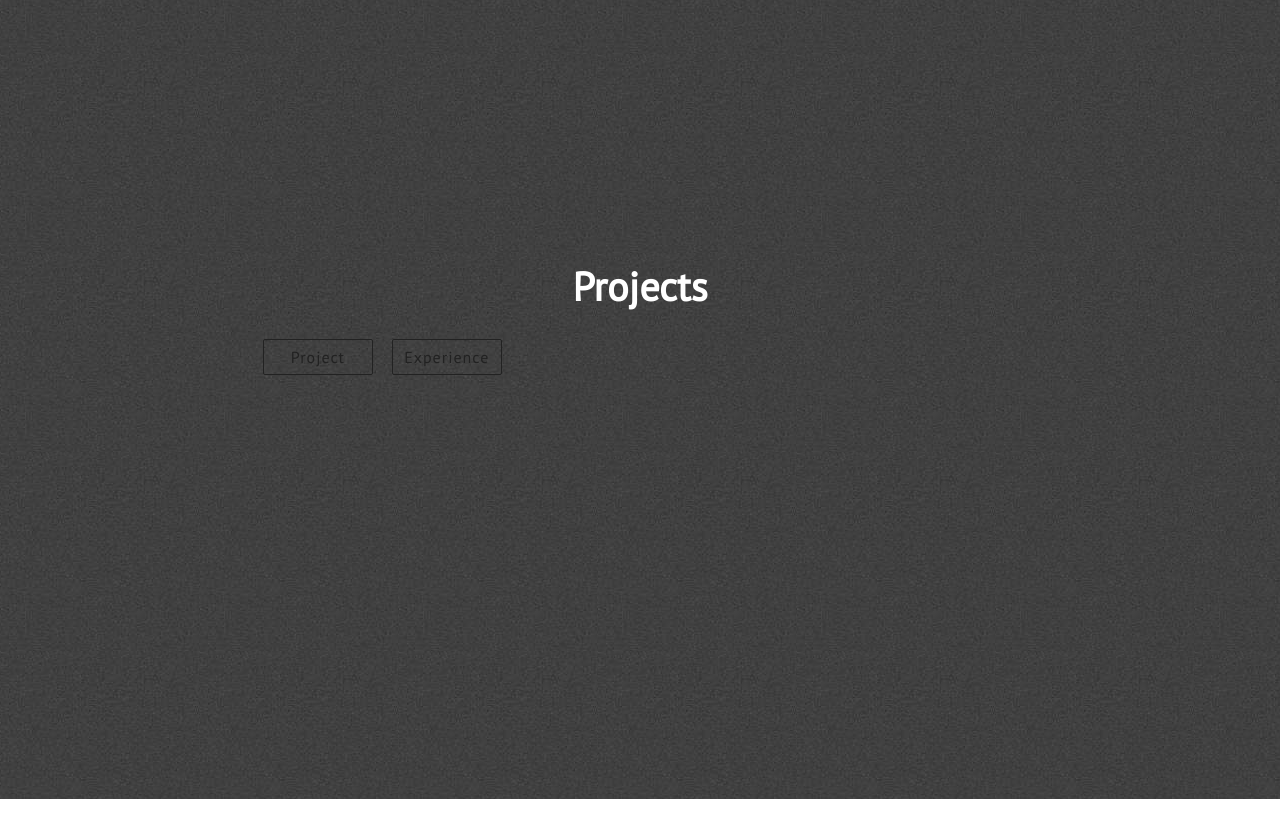
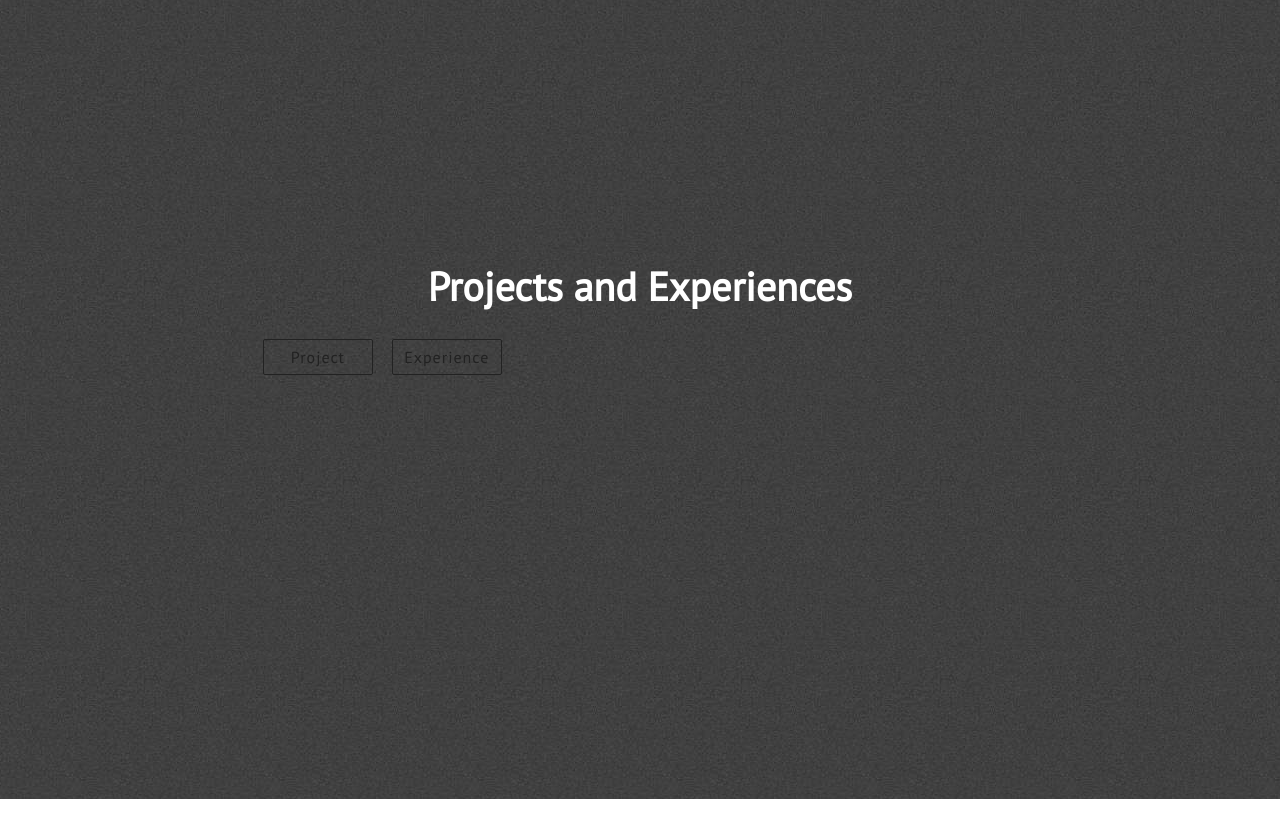
Before and after one commit to Hwanhuii/hwanhui, a Jekyll site: the page built from index.html, in a window 1280 px wide and 900 px high, scrolled down 2101 px. Shown: the top 838 px of the window. Built offline with Jekyll 4.4.1, drawn with Linux system fonts in a browser that asks for light colours; nearby versions of some CDN libraries.

Commit message:
change title and img

```diff
--- a/_config.yml
+++ b/_config.yml
@@ -15,7 +15,7 @@ twitter_username: abhn_
 reddit_username: abhn
 
 # absolute or relative
-profile_picture: assets/images/pp.jpg
+profile_picture: assets/images/me.png
 
 # Google Analytics ID
 google_analytics:
--- a/_includes/projects.html
+++ b/_includes/projects.html
@@ -1,7 +1,7 @@
 <div class="section-wrapper">
     <section class="section projects" id="projects">
         <div class="full-width">
-            <div class="section-heading" id="featured-projects-text">Projects</div>
+            <div class="section-heading" id="featured-projects-text">Projects and Experiences</div>
 
                 <div class="project-technologies">
 
```
